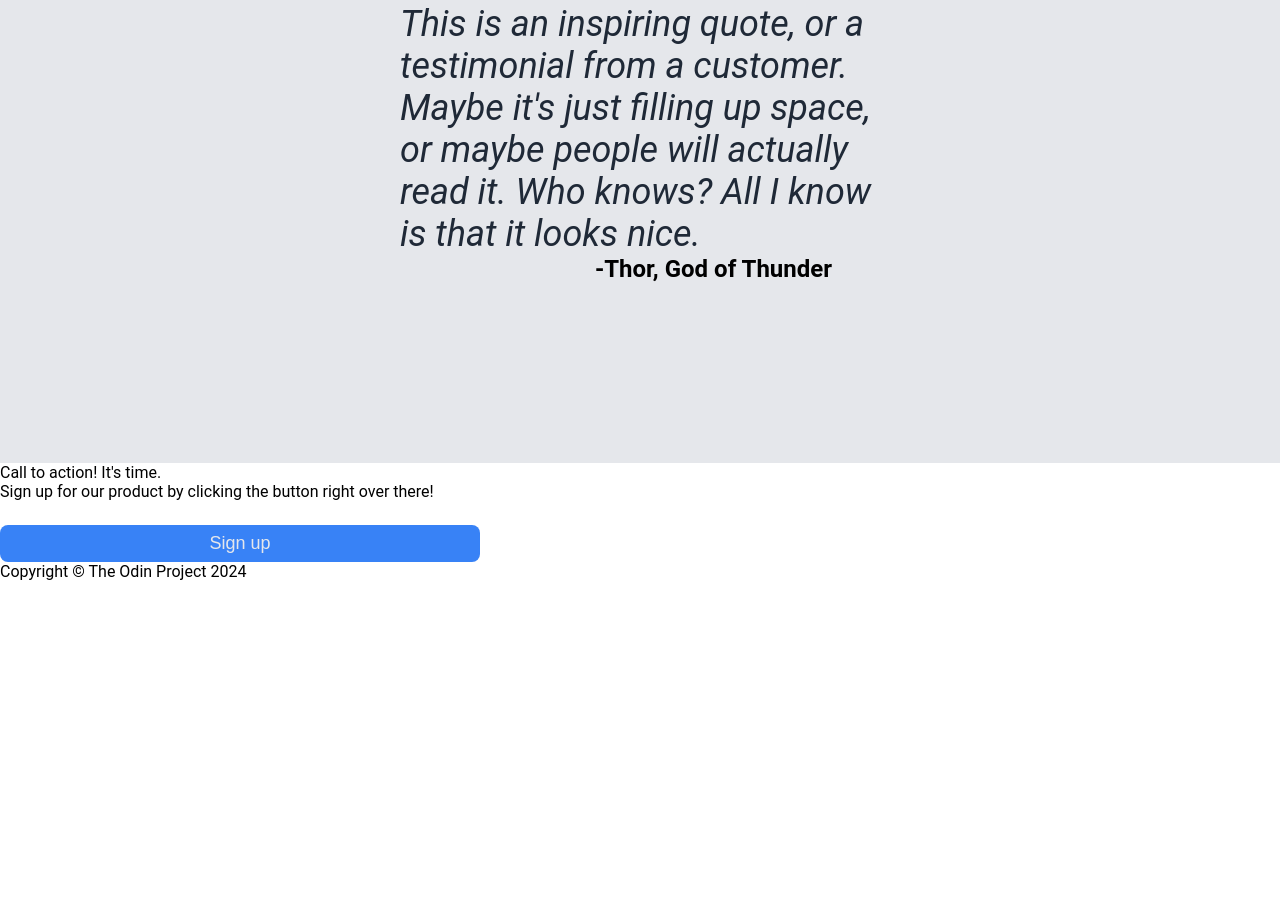
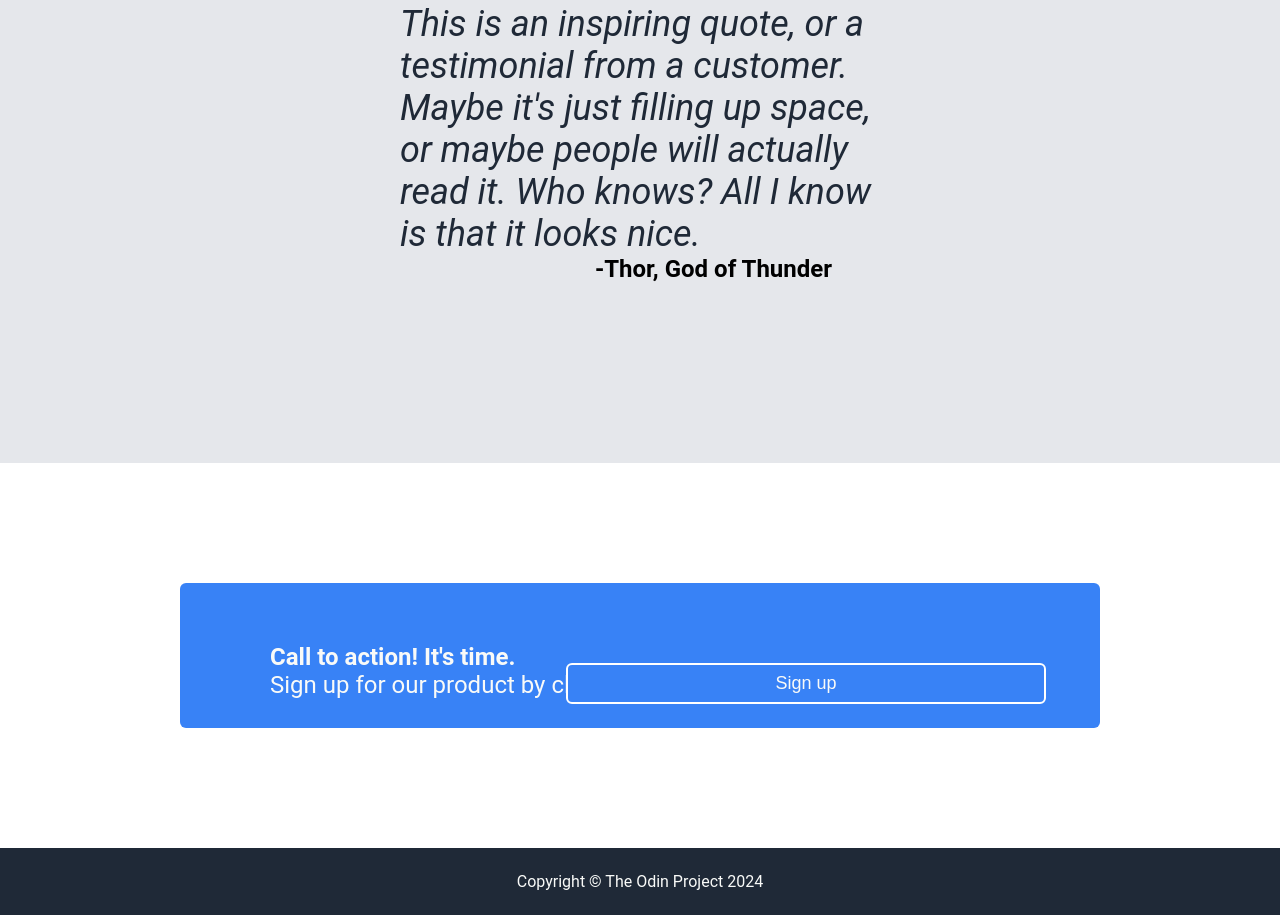
Before and after one commit to RSKonkle/odin-landing-page, a plain HTML site: page index.html in a window 1280 px wide. Shown: the part 1463-2378 px from the top of the page. Before the commit the page ends 2044 px from the top, so only its background shows below. Drawn offline with Linux system fonts and the light colour scheme.

Commit message:
Complete section 4 css, footer css

```diff
--- a/index.html
+++ b/index.html
@@ -68,7 +68,7 @@
         <div class="call-to-action">
             <div class="cta-header">Call to action! It's time.</div>
             <div class="cta-caption">Sign up for our product by clicking the button right over there!</div>
-            <button>Sign up</button>
+            <button class="cta-button"><a href="#">Sign up</a></button>
         </div>
     </div>
 
--- a/styles.css
+++ b/styles.css
@@ -155,3 +155,39 @@ h2 {
     text-align: right;
     padding-right: 48px;
 }
+
+.call-to-action {
+    display: flex;
+    flex-direction: column;
+    background-color: #3882F6;
+    margin: 120px 180px 120px 180px;
+    padding: 60px 90px 60px 90px;
+    border-radius: 6px;
+}
+
+.cta-header {
+    font-weight: bold;
+    color:#F9FAF8;
+    font-size: 24px;
+}
+
+.cta-caption {
+    color:#F9FAF8;
+    font-size: 24px;
+}
+
+.cta-button {
+    border: 2px solid white;
+    border-radius: 6px;
+    background-color:#3882F6;
+    color:#F9FAF8;
+    margin: -36px;
+    align-self: flex-end;
+}
+
+.footer {
+    text-align: center;
+    background-color: #1F2937;
+    color: #F9FAF8;
+    padding: 24px;
+}
```
